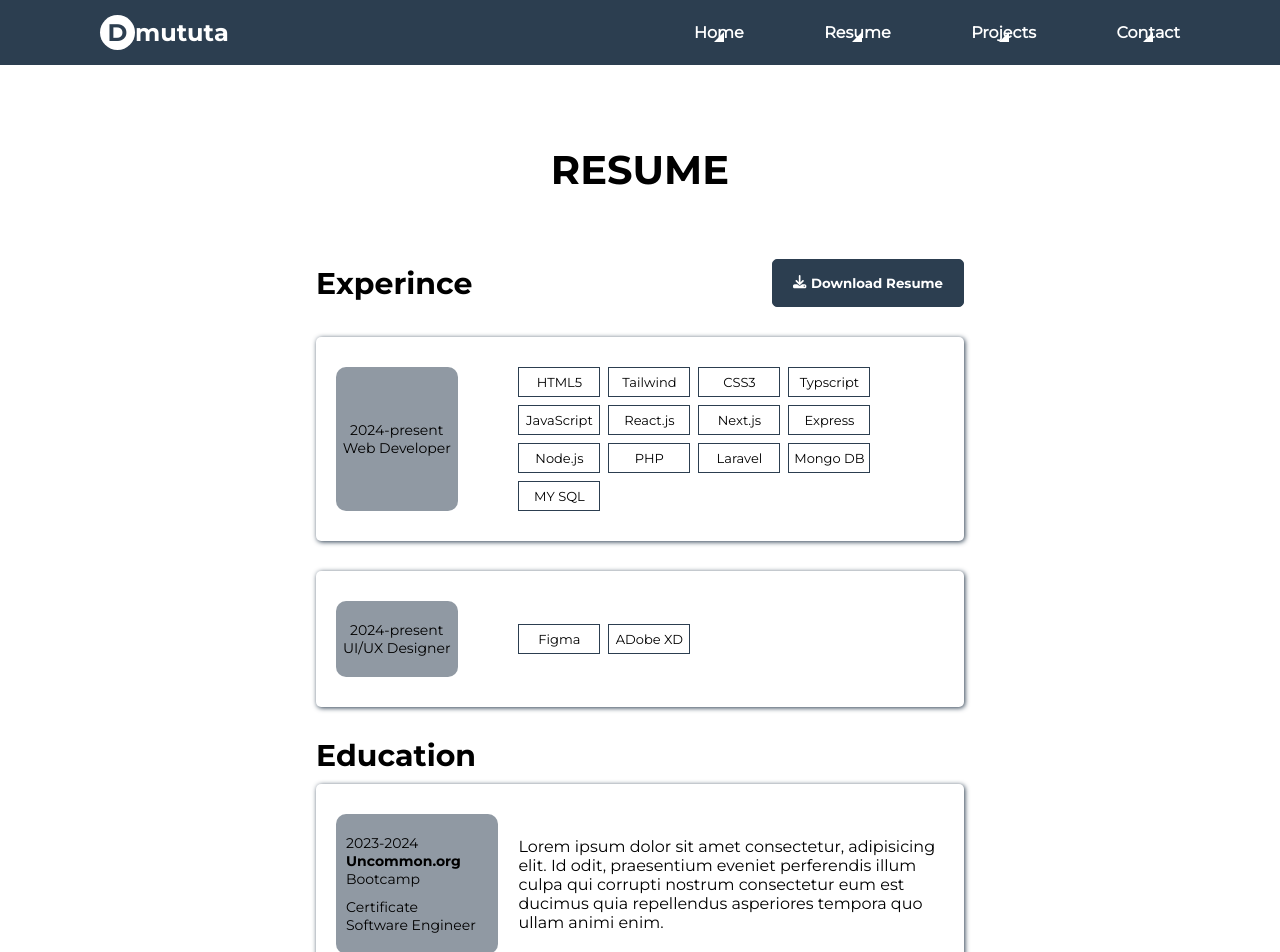
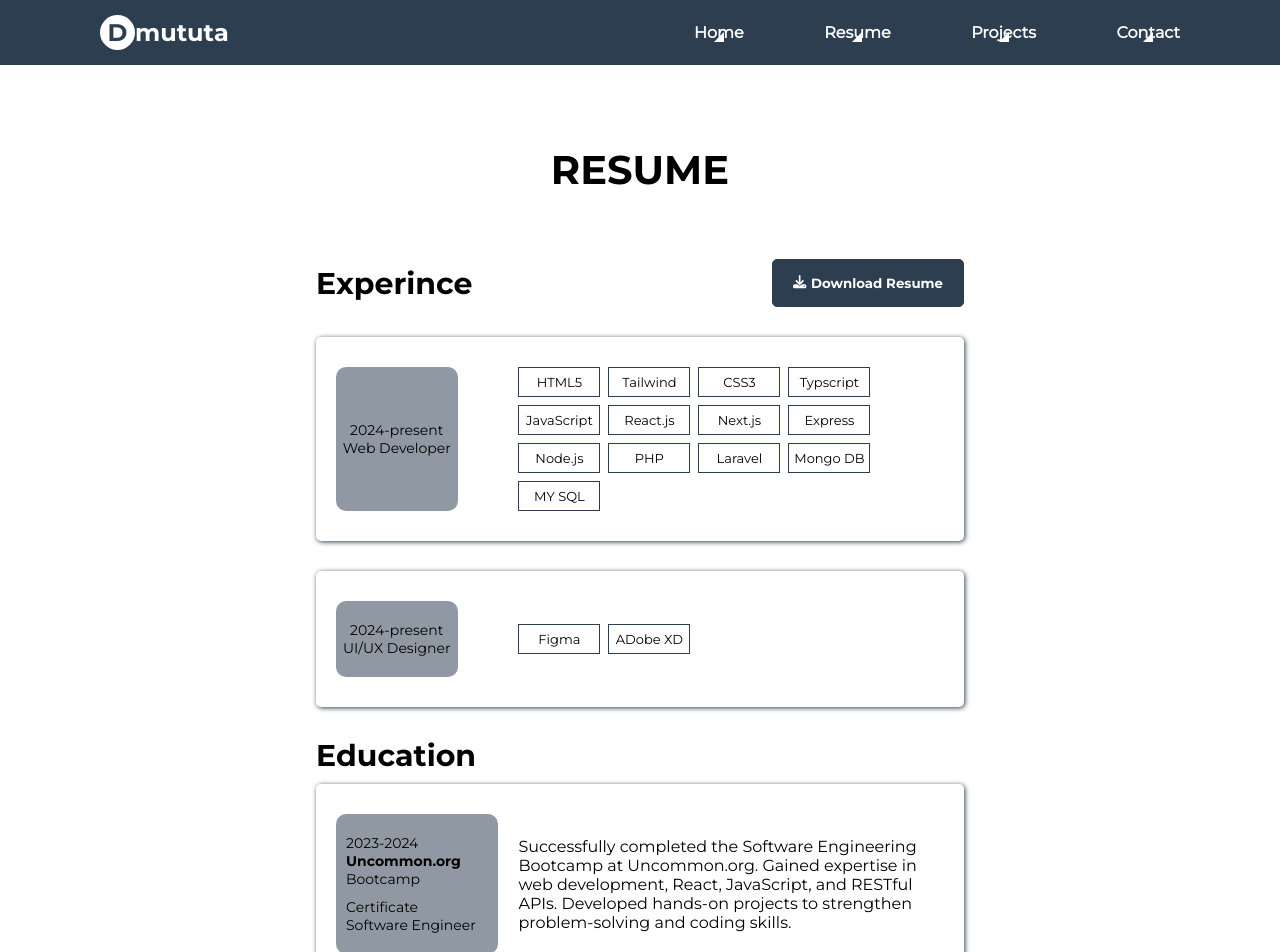
Before and after one commit to danielmututa/React-Portfolio, a React (Create React App) app: page /resume in a window 1280 px wide. Shown: the top 952 px of the page. Built offline with nearby package versions, Linux system fonts and the light colour scheme.

Commit message:
updatating portfolio

```diff
--- a/src/components/Experience/Experience.js
+++ b/src/components/Experience/Experience.js
@@ -106,7 +106,9 @@ const Experience = () => {
         </div>
 
         <div className="experince-alltypes">
-          <p className='education-full'>Lorem ipsum dolor sit amet consectetur, adipisicing elit. Id odit, praesentium eveniet perferendis illum culpa qui corrupti nostrum consectetur eum est ducimus quia repellendus asperiores tempora quo ullam animi enim.</p>
+          <p className='education-full'>Successfully completed the Software Engineering Bootcamp at Uncommon.org.
+Gained expertise in web development, React, JavaScript, and RESTful APIs.
+Developed hands-on projects to strengthen problem-solving and coding skills.</p>
         </div>
         </div>
        </div>
```
